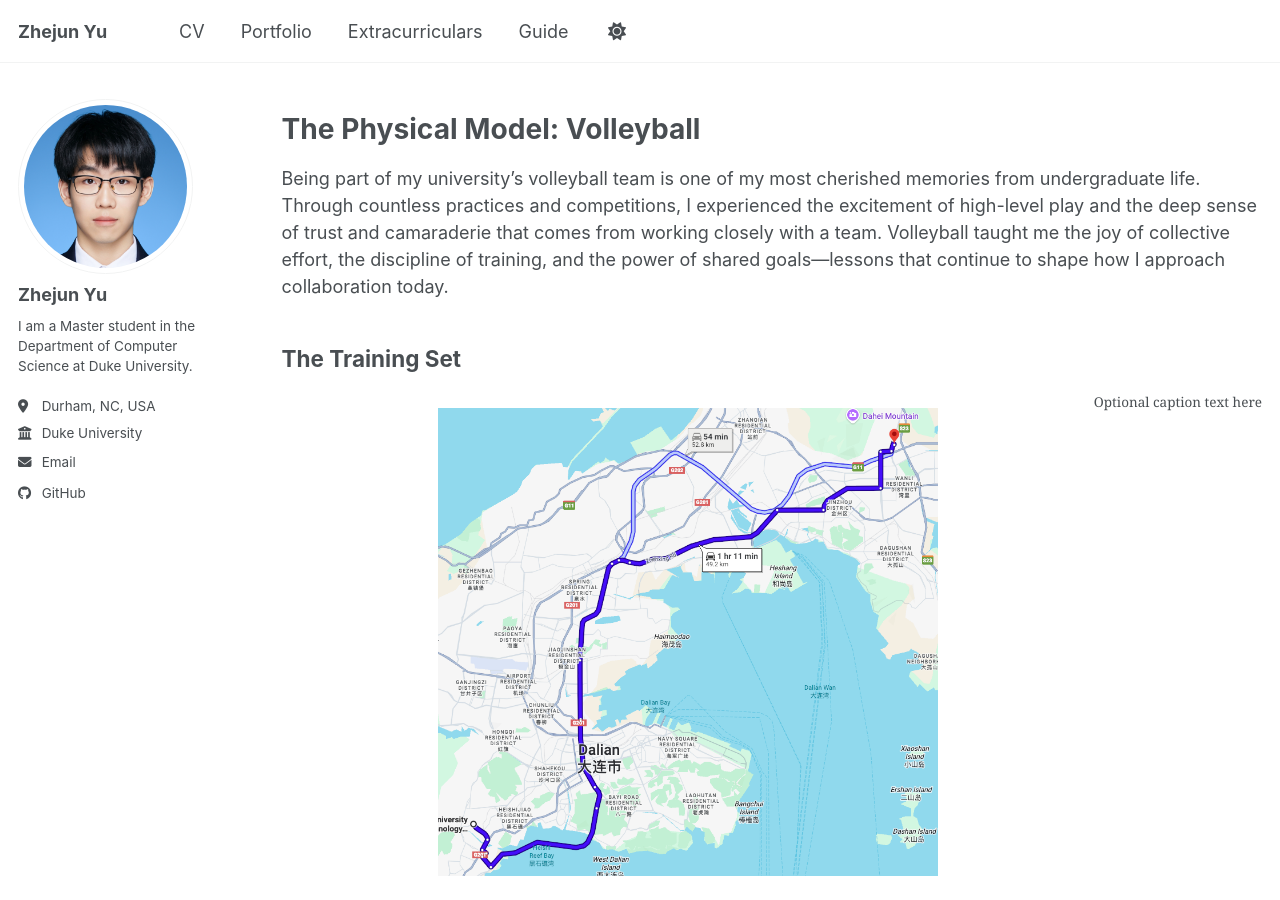
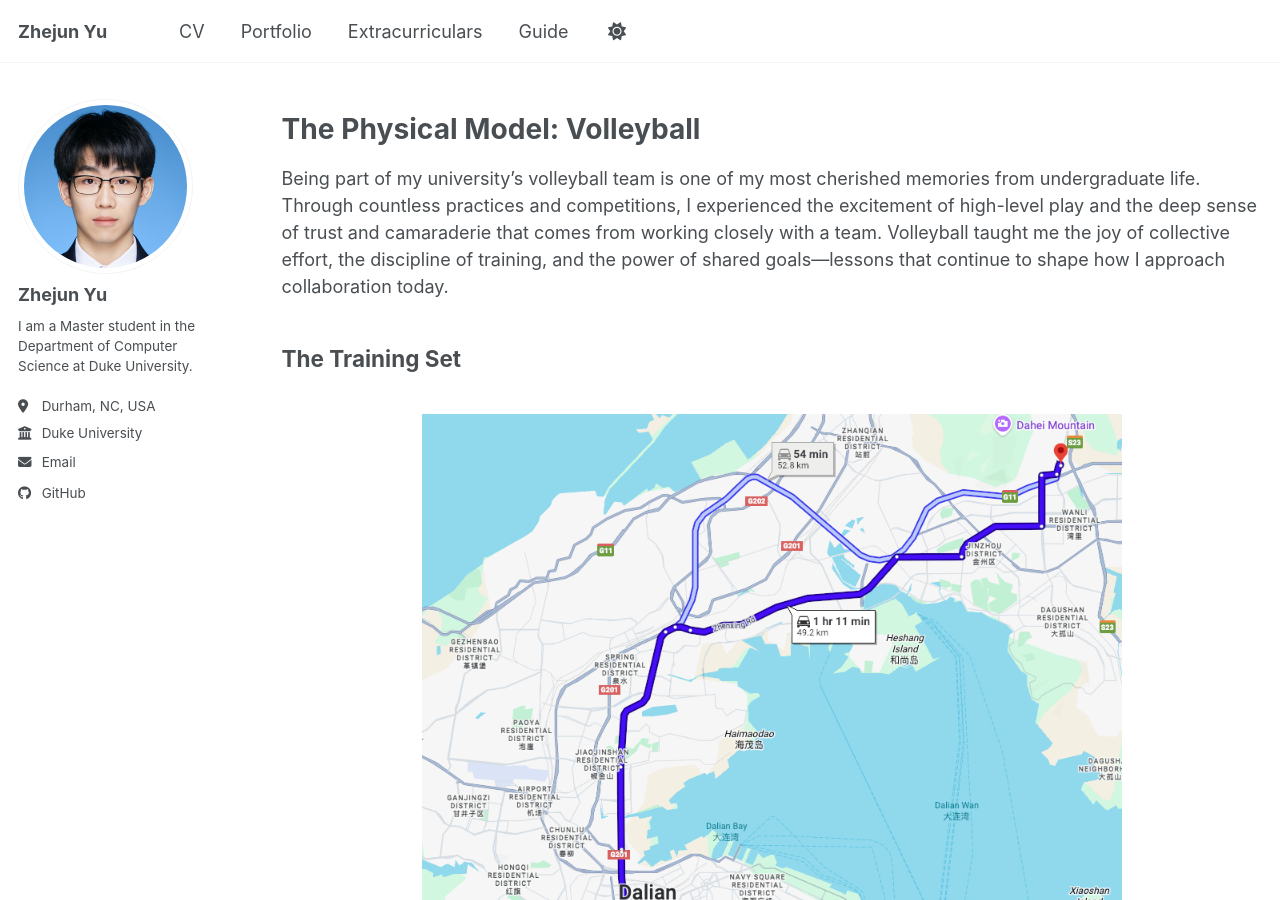
Before and after one commit to unknownyouth/unknownyouth.github.io, a Jekyll site: the page built from _pages/extracurricularis.md, in a window 1280 px wide and 900 px high. Built offline with Jekyll 4.4.1, drawn with Linux system fonts in a browser that asks for light colours; a script bundle is joined from its source files by our own code; library files that are not in the unit come from our copies.

Commit message:
Change caption position

```diff
--- a/_pages/extracurricularis.md
+++ b/_pages/extracurricularis.md
@@ -10,9 +10,9 @@
 
 ## The Training Set
 
-<figure style="text-align: center; margin: 20px 0;">
-    <img src="/images/extracurriculars/map_screenshot.png" alt="Training Image" style="width: 500px; height: 500px; object-fit: contain; display: block; margin: 0 auto;">
-    <figcaption>Optional caption text here</figcaption>
+<figure style="display: flex; flex-direction: column; align-items: center; margin: 20px 0;">
+    <img src="/images/extracurriculars/map_screenshot.png" alt="Training Image" style="width: 700px; height: 700px; object-fit: contain; display: block;">
+    <figcaption style="margin-top: 10px; text-align: center;">Optional caption text here</figcaption>
 </figure>
 
 Our team’s training routine was as exhausting as it was unforgettable. Because our department was located an hour and a half from the main campus, every practice began with a long bus ride to the main gym and ended with us paying out of pocket for a late-night taxi back—often arriving around 10 p.m. We would complain about the fatigue during the ride, only to be scolded by the dorm supervisor when we finally returned. Yet despite the long commutes, the late nights, and the constant tiredness, these moments became some of my favorite memories—shared struggles that brought us closer and made the experience truly special.
```
